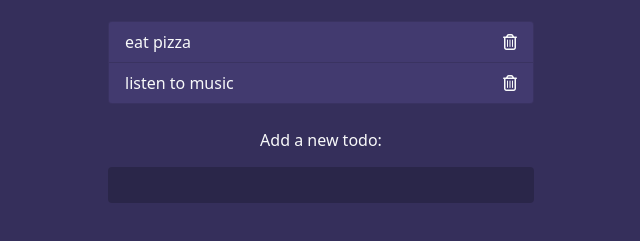
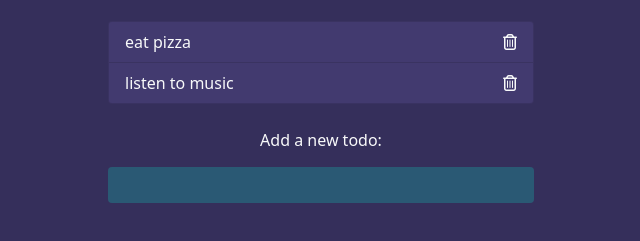
Before and after one commit to jyoti-prakash-25/Gamiffied-To-Do-List, a plain HTML site: page index.html in a window 1280 px wide. Shown: the part 135-376 px from the top of the page, without its empty margins (319-959 px from the left). Drawn offline with nearby package versions, Linux system fonts and the light colour scheme.

Commit message:
Update style.css

```diff
--- a/style.css
+++ b/style.css
@@ -10,7 +10,7 @@ input[type=text],
 input[type=text]:focus{
   color: #fff;
   border: none;
-  background-color: rgba(0, 0, 0, .2);
+  background-color: rgba(0, 255, 213, 0.2);
 }
 
 li.list-group-item{
```
